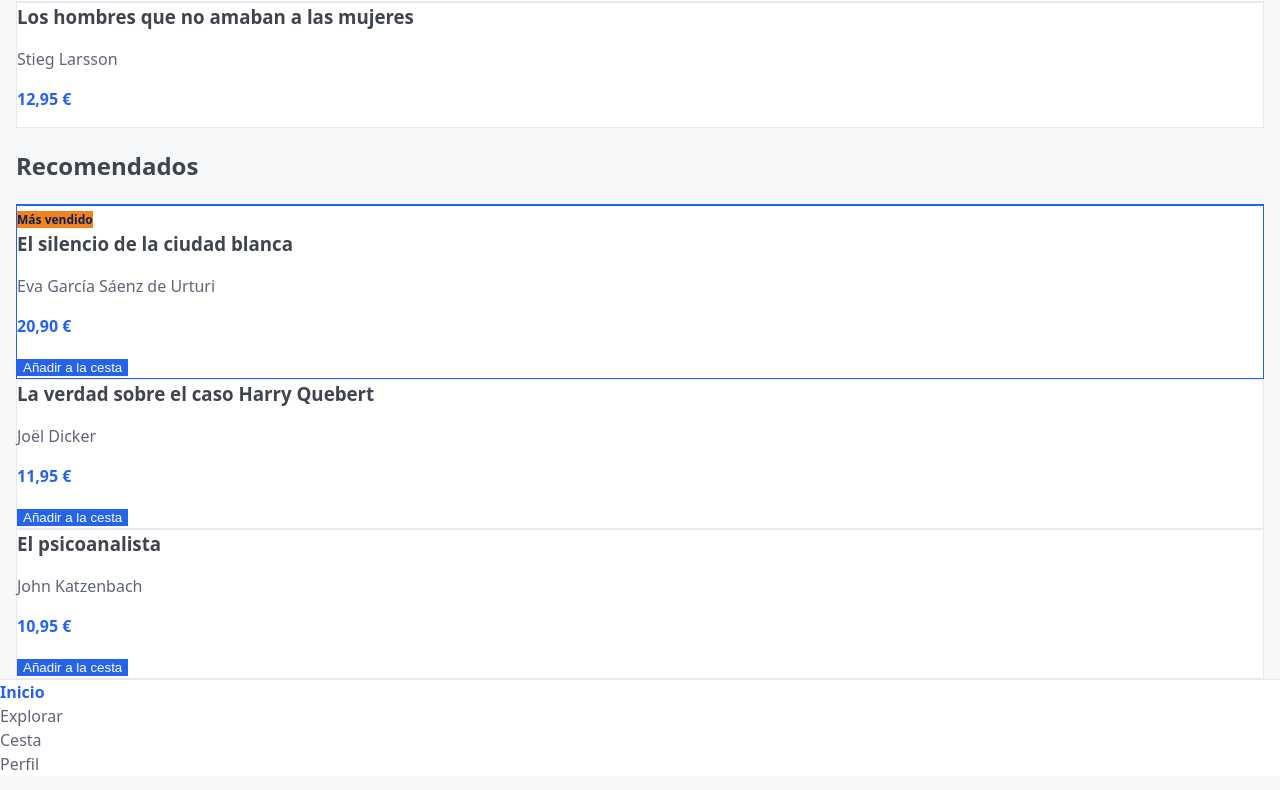
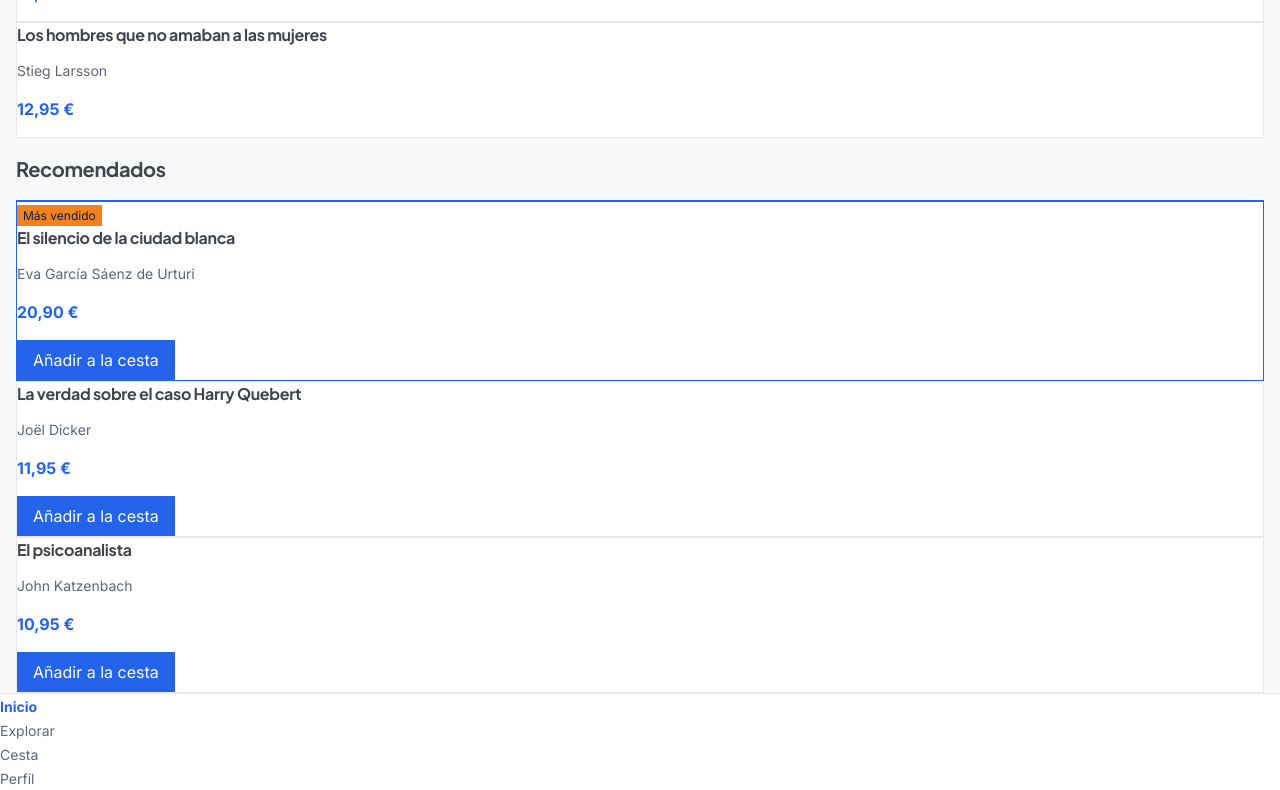
Before and after one commit to sarajimenezlara/trastienda-ud4, a plain HTML site: page index.html in a window 1280 px wide. Shown: the part 572-1362 px from the top of the page. Drawn offline with Linux system fonts and the light colour scheme.

Commit message:
Tipografía, unidades rem/ch/dvh y fuentes web

```diff
--- a/css/estilos.css
+++ b/css/estilos.css
@@ -40,6 +40,18 @@
   --border-subtle: var(--color-neutral-200);
   --brand:         var(--color-primary-500);
   --brand-hover:   var(--color-primary-600);
+
+  /* ===== Sesión 5: tipografía ===== */
+  --font-body:    'Inter', system-ui, sans-serif;
+  --font-display: 'Plus Jakarta Sans', system-ui, sans-serif;
+
+  /* Escala tipográfica de Figma (tamaño / interlineado en px), en rem (1rem = 16 px por defecto) */
+  --text-xs:   0.75rem;   /* Caption     · text-xs/regular   · 12 / 16 */
+  --text-sm:   0.875rem;  /* Body Small  · text-sm/regular   · 14 / 20 */
+  --text-base: 1rem;      /* Body: text-base/regular · H3: text-base/bold · 16 / 24 */
+  --text-xl:   1.25rem;   /* H2          · text-xl/bold      · 20 / 28 */
+  --text-2xl:  1.5rem;    /* H1          · text-2xl/bold     · 24 / 32 */
+  --text-4xl:  2.25rem;   /* Display     · text-4xl/bold     · 36 / 40 */
 }
 
 /*
@@ -55,11 +67,43 @@
   /* Color y tipografía se heredan: se ponen una vez en el body */
   body {
     margin: 0;
-    font-family: system-ui, -apple-system, "Segoe UI", Roboto, sans-serif;
-    font-size: 1rem;
-    line-height: 1.5;
+    min-height: 100dvh;                   /* pantalla completa del móvil, sin desbordar las barras */
+    font-family: var(--font-body);
+    font-size: 1rem;                      /* 16 px base, respeta el tamaño que elija el usuario */
+    font-weight: 400;
+    line-height: 1.5;                     /* sin unidad: cada texto lo multiplica por su tamaño */
     color: var(--text-main);
     background-color: var(--bg-page);
+  }
+
+  /* Titulares: fuente display, compactos y sin palabras huérfanas */
+  h1, h2, h3 {
+    font-family: var(--font-display);
+    letter-spacing: -0.02em;
+    text-wrap: balance;
+  }
+
+  h1 {                                    /* H1: text-2xl/bold · 24/32 */
+    font-size: var(--text-2xl);
+    font-weight: 700;
+    line-height: 1.333;                   /* 32 / 24 = 1.333, sin unidad */
+  }
+
+  h2 {                                    /* H2: text-xl/bold · 20/28 */
+    font-size: var(--text-xl);
+    font-weight: 700;
+    line-height: 1.4;                     /* 28 / 20 */
+  }
+
+  h3 {                                    /* H3: text-base/bold · 16/24 */
+    font-size: var(--text-base);
+    font-weight: 700;
+    line-height: 1.5;                     /* 24 / 16 */
+  }
+
+  /* Párrafos explicativos: longitud de lectura cómoda */
+  .intro {
+    max-width: 65ch;
   }
 
   /* El fondo NO se hereda: hay que ponerlo en el header */
@@ -99,6 +143,8 @@
 
     a {                                   /* nav a  (0,0,0,2) */
       color: var(--text-muted);
+      font-size: var(--text-sm);          /* Body Small: text-sm/regular · 14/20 */
+      line-height: 1.429;                 /* 20 / 14 */
       text-decoration: none;
 
       /* Sesión 2: todas las pestañas salvo la activa, en gris */
@@ -147,8 +193,10 @@
       }
     }
 
-    .card-author {
+    .card-author {                        /* Body Small */
       color: var(--text-muted);
+      font-size: var(--text-sm);
+      line-height: 1.429;                 /* 20 / 14 */
     }
 
     .card-price {
@@ -162,6 +210,8 @@
       color: var(--text-on-brand);
       border: none;
       cursor: pointer;
+      font: inherit;                      /* Body: 16 px de la fuente del texto */
+      padding: 0.5em 1em;                 /* em: el relleno escala con el texto del botón */
 
       &:hover {
         background-color: var(--brand-hover);
@@ -178,8 +228,10 @@
   .badge {
     background-color: var(--color-accent-oklch);
     color: var(--text-on-accent);         /* texto muy oscuro: el naranja es claro (L 0.72) */
-    font-size: 0.75rem;
-    font-weight: 600;
+    font-size: var(--text-xs);            /* Caption: text-xs/regular · 12/16 */
+    font-weight: 400;
+    line-height: 1.333;                   /* 16 / 12 */
+    padding: 0.25em 0.5em;                /* em: el relleno escala con el texto del badge */
 
     &:empty {
       display: none;
--- a/index.html
+++ b/index.html
@@ -4,6 +4,9 @@
   <meta charset="UTF-8">
   <meta name="viewport" content="width=device-width, initial-scale=1.0">
   <title>La Trastienda · Novela negra y thriller</title>
+  <link rel="preconnect" href="https://fonts.googleapis.com">
+  <link rel="preconnect" href="https://fonts.gstatic.com" crossorigin>
+  <link href="https://fonts.googleapis.com/css2?family=Inter:wght@400;700&amp;family=Plus+Jakarta+Sans:wght@700&amp;display=swap" rel="stylesheet">
   <link rel="stylesheet" href="css/estilos.css">
 </head>
 <body>
@@ -15,6 +18,7 @@
 
   <main>
     <h1>Novela negra y thriller</h1>
+    <p class="intro">Historias de crímenes, detectives y secretos que no podrás dejar de leer. Cada semana elegimos las novedades más esperadas y los títulos que nuestros libreros recomiendan.</p>
 
     <section>
       <h2>Novedades</h2>
```
Also changed, not shown: carrito.html (+3 -0 lines).
